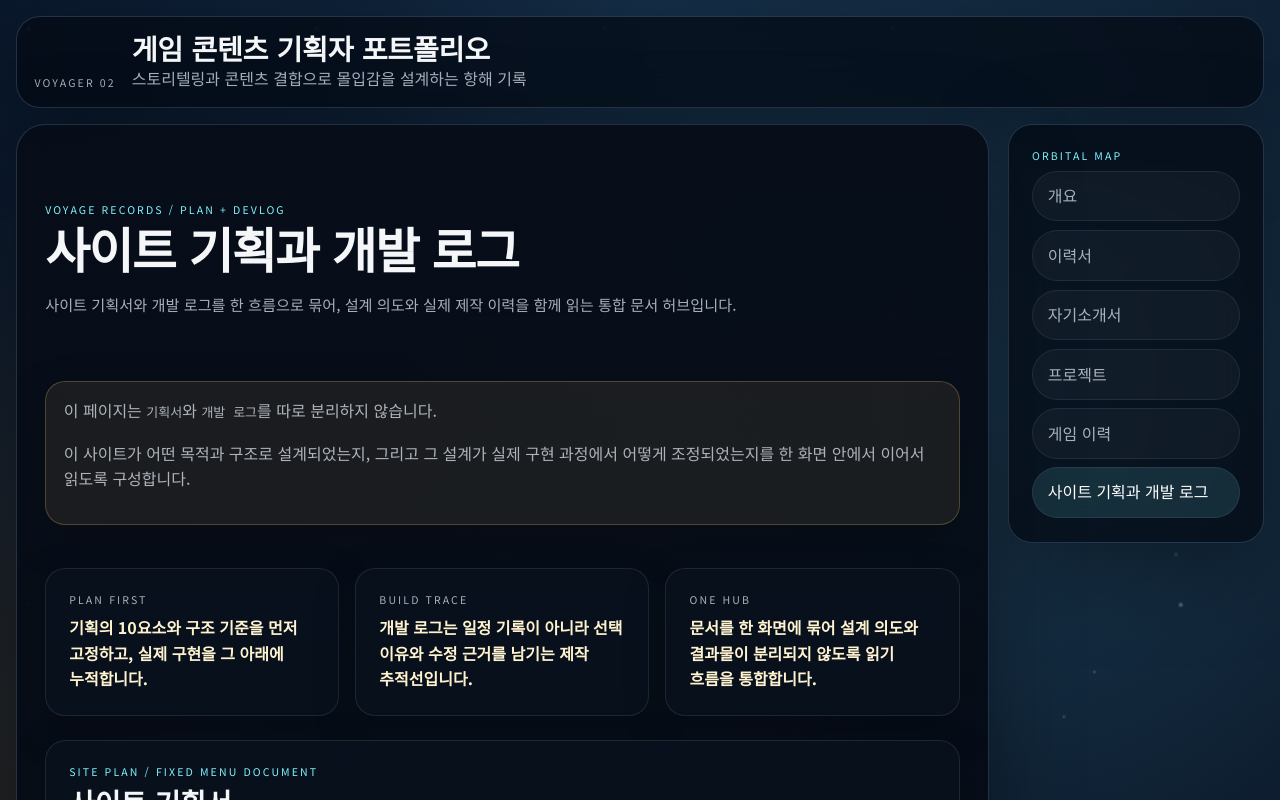
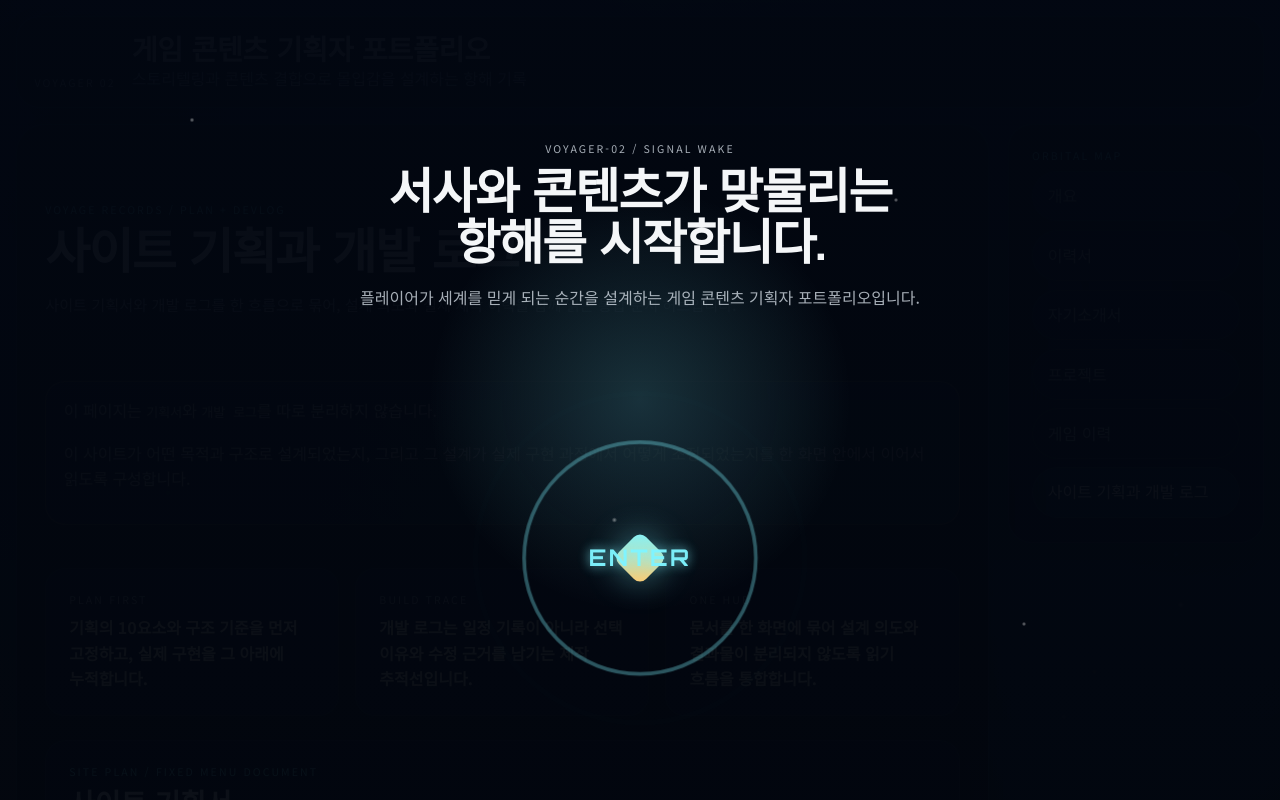
Before and after one commit to byesngmin/voyager-02-portfolio, a React (Vite) app: page /records in a window 1280 px wide. Shown: the top 800 px of the page. Built offline with nearby package versions, Linux system fonts and the light colour scheme.

Commit message:
feat: 업데이트된 인트로 애니메이션 및 진행도 UI 반영

```diff
--- a/src/components/IntroGate.tsx
+++ b/src/components/IntroGate.tsx
@@ -2,7 +2,7 @@ import { ReactNode, useEffect, useMemo, useState } from "react";
 import { usePrefersReducedMotion } from "../lib/usePrefersReducedMotion";
 
 const INTRO_STORAGE_KEY = "voyager02-intro-seen";
-const INTRO_DURATION_MS = 1600;
+const LOADING_DURATION_MS = 2500;
 
 type IntroGateProps = {
   children: ReactNode;
@@ -31,6 +31,7 @@ export function IntroGate({ children }: IntroGateProps) {
     [reducedMotion],
   );
   const [isVisible, setIsVisible] = useState(shouldPlayIntro);
+  const [progress, setProgress] = useState(0);
 
   useEffect(() => {
     if (!shouldPlayIntro) {
@@ -39,12 +40,23 @@ export function IntroGate({ children }: IntroGateProps) {
     }
 
     setIsVisible(true);
-    const timer = window.setTimeout(() => {
-      markIntroSeen();
-      setIsVisible(false);
-    }, INTRO_DURATION_MS);
+    let start = performance.now();
+    let rAF: number;
 
-    return () => window.clearTimeout(timer);
+    const frame = (time: number) => {
+      let p = (time - start) / LOADING_DURATION_MS;
+      if (p > 1) p = 1;
+
+      const easeOutP = 1 - Math.pow(1 - p, 3);
+      setProgress(Math.floor(easeOutP * 100));
+
+      if (p < 1) {
+        rAF = requestAnimationFrame(frame);
+      }
+    };
+    rAF = requestAnimationFrame(frame);
+
+    return () => cancelAnimationFrame(rAF);
   }, [shouldPlayIntro]);
 
   useEffect(() => {
@@ -69,7 +81,7 @@ export function IntroGate({ children }: IntroGateProps) {
     }
   }, [isVisible]);
 
-  const handleSkip = () => {
+  const handleEnter = () => {
     markIntroSeen();
     setIsVisible(false);
   };
@@ -82,14 +94,12 @@ export function IntroGate({ children }: IntroGateProps) {
           className="intro-gate"
           role="dialog"
           aria-label="인트로 애니메이션"
-          aria-busy={isVisible}
+          aria-busy={progress < 100}
         >
           <div className="intro-gate__stars" aria-hidden="true" />
-          <div className="intro-gate__ship" aria-hidden="true">
-            <span className="intro-gate__orbit" />
-            <span className="intro-gate__core" />
-          </div>
-          <div className="intro-gate__copy">
+
+          <div className="intro-gate__content">
+            <div className="intro-gate__copy" style={{ opacity: progress === 100 ? 1 : 0.4 }}>
               <p className="intro-gate__eyebrow">VOYAGER-02 / SIGNAL WAKE</p>
               <h1>서사와 콘텐츠가 맞물리는 항해를 시작합니다.</h1>
               <p>
@@ -97,9 +107,42 @@ export function IntroGate({ children }: IntroGateProps) {
                 포트폴리오입니다.
               </p>
             </div>
-          <button className="intro-gate__skip" onClick={handleSkip} tabIndex={0} type="button">
-            건너뛰기
+
+            <div className="intro-gate__voyager-area">
+              <div
+                className="intro-gate__voyager-wrapper"
+                style={{
+                  left: `${progress * 0.5}%`,
+                  transform: `translateX(-50%) scale(${progress === 100 ? 1.2 : 1})`,
+                  transition: progress === 100 ? 'transform 0.5s ease-out' : 'none'
+                }}
+              >
+                <div className="intro-gate__ship" aria-hidden="true">
+                  <span className="intro-gate__core" />
+                </div>
+
+                {progress === 100 && (
+                  <button
+                    className="intro-gate__signal-btn"
+                    onClick={handleEnter}
+                    tabIndex={0}
+                    type="button"
+                    aria-label="항해 시작하기"
+                  >
+                    <span className="intro-gate__signal-ring"></span>
+                    <span className="intro-gate__signal-ring delay-1"></span>
+                    <span className="intro-gate__signal-text">ENTER</span>
                   </button>
+                )}
+
+                {progress < 100 && (
+                  <div className="intro-gate__loading-text">
+                    LOADING... {progress}%
+                  </div>
+                )}
+              </div>
+            </div>
+          </div>
         </div>
       ) : null}
     </>
--- a/src/content/pages/resume.md
+++ b/src/content/pages/resume.md
@@ -36,11 +36,11 @@ work_exp:
     role: 학습매니저
     points: []
   - company: 맘스터치 김천혁신점
-    period: 2015.10 ~ 2020.02
+    period: 2015.10. ~ 2020.02.
     role: 아르바이트
     points: []
   - company: 홈플러스 병점점 보안팀
-    period: 2012.12 ~ 2013.03
+    period: 2012.12. ~ 2013.03.
     role: 아르바이트
     points: []
 projects_exp:
--- a/src/styles/global.css
+++ b/src/styles/global.css
@@ -943,23 +943,18 @@ dialog.nav-dialog[open] {
   position: fixed;
   inset: 0;
   z-index: 30;
-  display: grid;
-  place-items: center;
-  gap: 1rem;
+  display: flex;
+  flex-direction: column;
+  justify-content: center;
+  align-items: center;
   background:
     radial-gradient(circle at 50% 50%, rgba(127, 244, 255, 0.18), transparent 28%),
     linear-gradient(180deg, rgba(2, 7, 17, 0.98), rgba(2, 6, 14, 0.96));
-  text-align: center;
   padding: 2rem;
 }
 
-.intro-gate__stars,
-.intro-gate__ship,
-.intro-gate__orbit {
+.intro-gate__stars {
   position: absolute;
-}
-
-.intro-gate__stars {
   inset: 0;
   background-image:
     radial-gradient(circle at 15% 15%, rgba(255, 255, 255, 0.82) 0, transparent 0.15rem),
@@ -969,56 +964,137 @@ dialog.nav-dialog[open] {
   opacity: 0.55;
 }
 
+.intro-gate__content {
+  position: relative;
+  z-index: 1;
+  width: 100%;
+  max-width: 1200px;
+  height: 100%;
+  display: flex;
+  flex-direction: column;
+  justify-content: center;
+}
+
+.intro-gate__copy {
+  margin: 0 auto;
+  text-align: center;
+  transition: opacity 1s ease-in-out;
+  max-width: 36rem;
+}
+
+.intro-gate__copy h1 {
+  font-family: "Orbitron", sans-serif;
+  margin: 0 0 0.7rem;
+  font-size: var(--fs-h2);
+}
+
+.intro-gate__copy p {
+  color: var(--text-muted);
+  line-height: var(--lh-body);
+}
+
+.intro-gate__voyager-area {
+  position: relative;
+  width: 100%;
+  height: 300px;
+  margin-top: 2rem;
+}
+
+.intro-gate__voyager-wrapper {
+  position: absolute;
+  top: 50%;
+  transform: translate(-50%, -50%);
+  display: flex;
+  flex-direction: column;
+  align-items: center;
+  justify-content: center;
+}
+
 .intro-gate__ship {
-  width: 8rem;
-  height: 8rem;
-  animation: introLift 1600ms ease-out forwards;
-}
-
-.intro-gate__orbit {
-  inset: -1rem;
-  border: 1px solid rgba(255, 255, 255, 0.16);
-  border-radius: 50%;
+  position: relative;
+  width: 6rem;
+  height: 6rem;
+  display: flex;
+  justify-content: center;
+  align-items: center;
 }
 
 .intro-gate__core {
   display: block;
   width: 2rem;
   height: 2rem;
-  margin: 3rem auto 0;
   border-radius: 0.45rem;
   background: linear-gradient(135deg, var(--accent), var(--accent-warm));
   transform: rotate(45deg);
   box-shadow: 0 0 28px rgba(127, 244, 255, 0.45);
 }
 
-.intro-gate__copy {
+.intro-gate__signal-btn {
+  position: absolute;
+  top: 50%;
+  left: 50%;
+  transform: translate(-50%, -50%);
+  width: 8rem;
+  height: 8rem;
+  border: none;
+  background: transparent;
+  cursor: pointer;
+  display: flex;
+  justify-content: center;
+  align-items: center;
+  border-radius: 50%;
+  outline: none;
+}
+
+.intro-gate__signal-ring {
+  position: absolute;
+  inset: 0;
+  border: 2px solid var(--accent);
+  border-radius: 50%;
+  opacity: 0;
+  animation: signalPulse 2s ease-out infinite;
+}
+
+.intro-gate__signal-ring.delay-1 {
+  animation-delay: 1s;
+}
+
+.intro-gate__signal-text {
   position: relative;
-  z-index: 1;
-  max-width: 36rem;
-}
-
-.intro-gate__copy h1 {
-  font-family: "Orbitron", sans-serif;
-  margin: 0 0 0.7rem;
-  font-size: var(--fs-h2);
-}
-
-.intro-gate__copy p {
-  color: var(--text-muted);
-  line-height: var(--lh-body);
-}
-
-.intro-gate__skip {
+  z-index: 2;
+  color: var(--accent);
+  font-family: var(--font-display);
+  font-weight: 700;
+  letter-spacing: 0.1em;
+  font-size: 1.2rem;
+  text-shadow: 0 0 10px rgba(127, 244, 255, 0.8);
+  animation: textPulse 2s ease-in-out infinite;
+}
+
+.intro-gate__loading-text {
   position: absolute;
-  right: 1.5rem;
-  bottom: 1.5rem;
-  padding: 0.65rem 0.9rem;
-  border-radius: 999px;
-  border: 1px solid rgba(255, 255, 255, 0.18);
-  background: rgba(255, 255, 255, 0.05);
-  color: #fff;
-  cursor: pointer;
+  bottom: -3rem;
+  color: var(--accent);
+  font-family: var(--font-mono);
+  letter-spacing: 0.1em;
+  font-size: 0.9rem;
+  white-space: nowrap;
+}
+
+@keyframes signalPulse {
+  0% {
+    transform: scale(0.6);
+    opacity: 0.8;
+  }
+  100% {
+    transform: scale(2.2);
+    opacity: 0;
+  }
+}
+
+@keyframes textPulse {
+  0%, 100% { opacity: 1; }
+  50% { opacity: 0.6; }
 }
 
 @keyframes routePulse {
@@ -1042,22 +1118,6 @@ dialog.nav-dialog[open] {
   to {
     opacity: 1;
     transform: translateY(0);
-  }
-}
-
-@keyframes introLift {
-  0% {
-    opacity: 0;
-    transform: translateY(2rem) scale(0.88);
-  }
-
-  30% {
-    opacity: 1;
-  }
-
-  100% {
-    opacity: 1;
-    transform: translateY(-1rem) scale(1);
   }
 }
 
```
Also changed, not shown: src/content/pages/self-intro.md (+72 -3 lines). Lines whose indentation alone changed are shown as unchanged.
